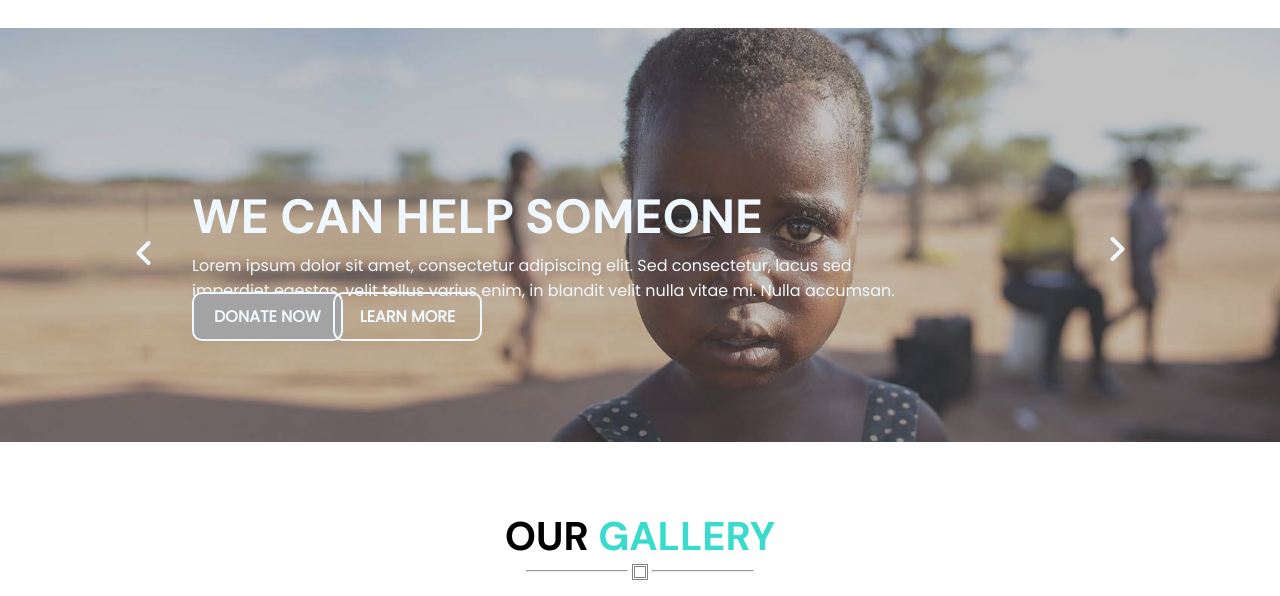
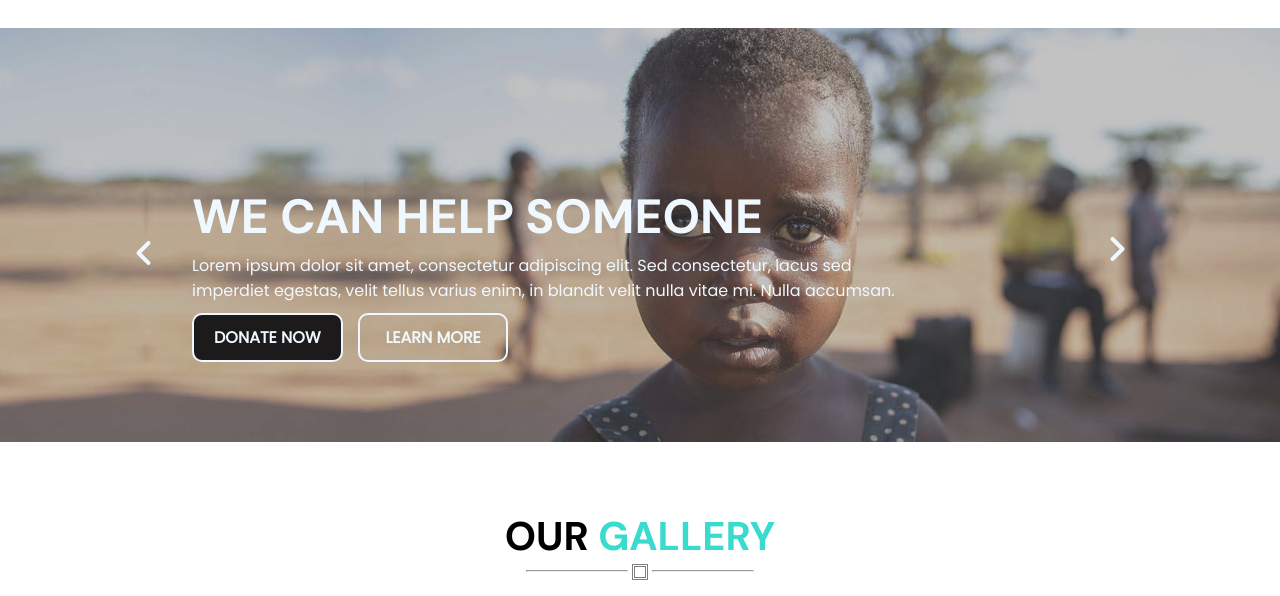
Before and after one commit to gaurav-2-0-0-2/HomePage-Template, a plain HTML site: page index.html in a window 1280 px wide. In both pictures the pointer is over the button "DONATE NOW". Shown: the part 184-780 px from the top of the page. Drawn offline with Linux system fonts and the light colour scheme.

Commit message:
button hover modified

```diff
--- a/css/styles.css
+++ b/css/styles.css
@@ -143,6 +143,7 @@ body {
 }
 
 .block-2-sub-text {
+
     display: inline-block;
     position: absolute;
     left: 15%;
@@ -177,12 +178,13 @@ body {
 
 
 .block-2-b-1 {
+
     font-family: 'Poppins', sans-serif;
     font-weight: bolder;
     font-size: 1rem;
     color: aliceblue;
     position: absolute;
-    bottom: 25%;
+    bottom: 20%;
     left: 15%;
     padding: 10px 20px 10px 20px;
     border: 2px solid aliceblue;
@@ -192,7 +194,8 @@ body {
 
 
 .block-2-b-1:hover {
-    background-color: rgb(163, 163, 163);
+    background-color: rgb(28, 26, 26);
+    transition: 0.1s ease-out;
 }
 
 
@@ -202,8 +205,8 @@ body {
     font-size: 1rem;
     color: aliceblue;
     position: absolute;
-    bottom: 25%;
-    left: 26%;
+    bottom: 20%;
+    left: 28%;
     padding: 10px 25px 10px 25px;
     border: 2px solid aliceblue;
     background-color: transparent;
@@ -211,7 +214,9 @@ body {
 }
 
 .block-2-b-2:hover {
-    background-color: rgb(163, 163, 163);
+    background-color: rgb(244, 244, 244);
+    color: #000000;
+    transition: 0.1s ease-out;
 }
 
 .block-3 {
```
